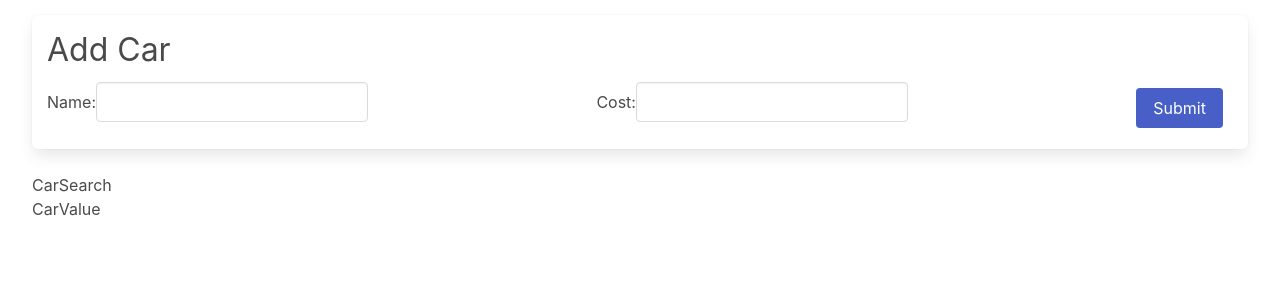
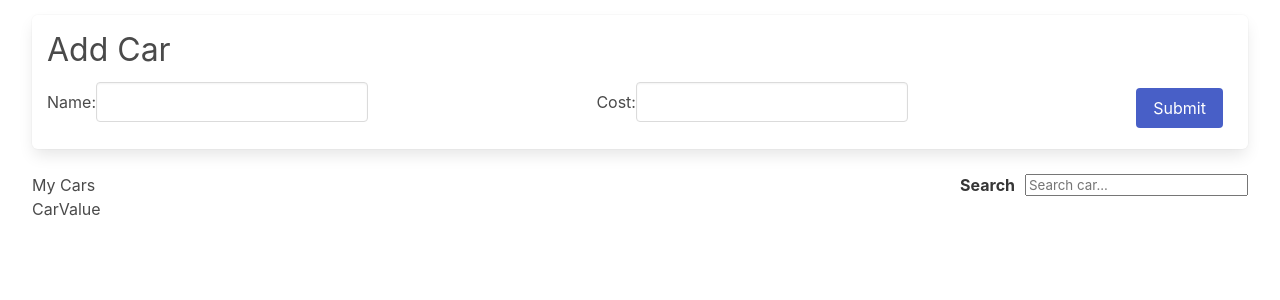
Before and after one commit to Umesh-Singadi/cars, a React (Vite) app: page / in a window 1280 px wide. Shown: the top 300 px of the page. Built offline with nearby package versions, Linux system fonts and the light colour scheme.

Commit message:
Add search input

```diff
--- a/src/components/CarSearch.jsx
+++ b/src/components/CarSearch.jsx
@@ -1,5 +1,26 @@
+import { useSelector, useDispatch } from "react-redux";
+import { setSearchTerm } from "../store";
+
 function CarSearch() {
-  return <div>CarSearch</div>;
+  const dispatch = useDispatch();
+  const { searchTerm } = useSelector((state) => state.cars);
+  const handleSearchChange = (event) => {
+    dispatch(setSearchTerm(event.target.value));
+  };
+  return (
+    <div className="list-header">
+      <h3 className="little is-3">My Cars</h3>
+      <div className="search field horizontal">
+        <label className="label">Search</label>
+        <input
+          type="text"
+          placeholder="Search car..."
+          value={searchTerm}
+          onChange={handleSearchChange}
+        />
+      </div>
+    </div>
+  );
 }
 
 export default CarSearch;
--- a/src/store/index.jsx
+++ b/src/store/index.jsx
@@ -1,6 +1,11 @@
 import { configureStore } from "@reduxjs/toolkit";
 import { formReducer, changeCost, changeName } from "./slices/formSlice";
-import { carsReducer, addCar, changeTerm, removeCar } from "./slices/carsSlice";
+import {
+  carsReducer,
+  addCar,
+  setSearchTerm,
+  removeCar,
+} from "./slices/carsSlice";
 
 const store = configureStore({
   reducer: {
@@ -11,4 +16,4 @@ const store = configureStore({
 
 export { store };
 export { changeCost, changeName };
-export { addCar, changeTerm, removeCar };
+export { addCar, setSearchTerm, removeCar };
--- a/src/store/slices/carsSlice.jsx
+++ b/src/store/slices/carsSlice.jsx
@@ -7,7 +7,7 @@ const carsSlice = createSlice({
     cars: [],
   },
   reducers: {
-    changeTerm(state, action) {
+    setSearchTerm(state, action) {
       state.searchTerm = action.payload;
     },
     addCar(state, action) {
@@ -22,5 +22,5 @@ const carsSlice = createSlice({
     },
   },
 });
-export const { addCar, changeTerm, removeCar } = carsSlice.actions;
+export const { addCar, setSearchTerm, removeCar } = carsSlice.actions;
 export const carsReducer = carsSlice.reducer;
```
